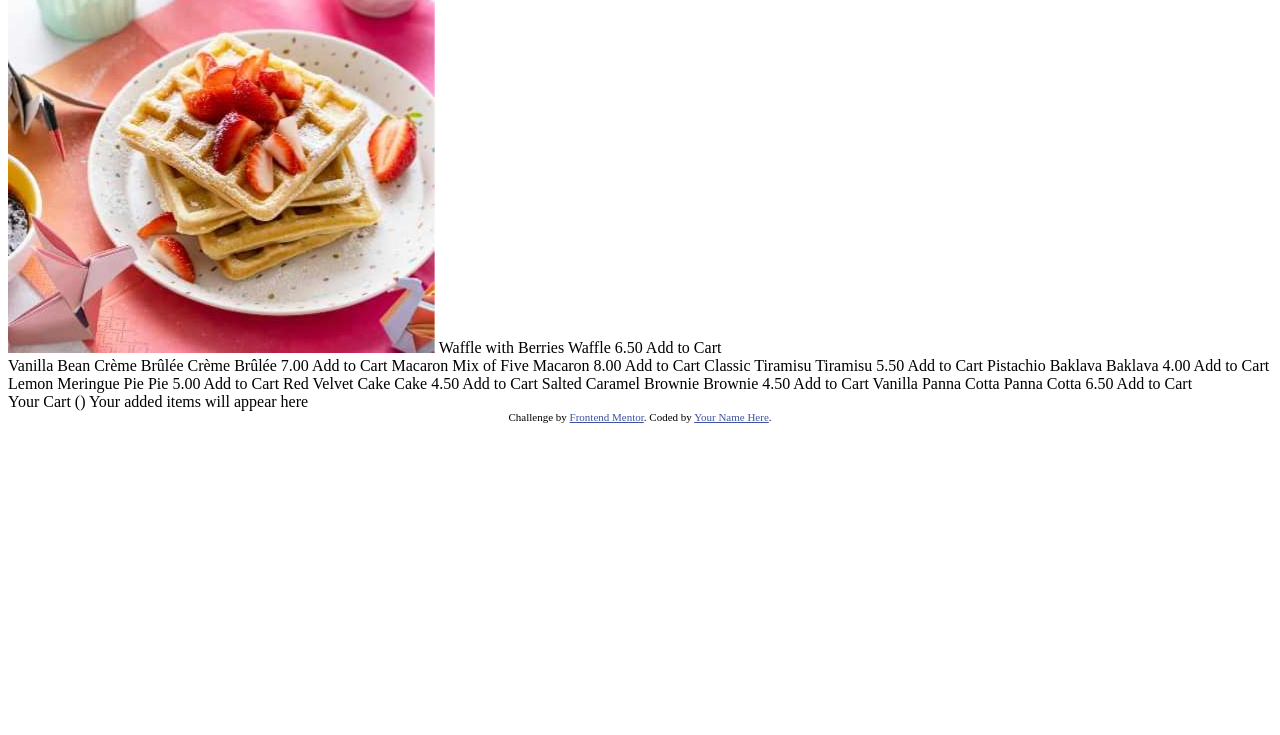
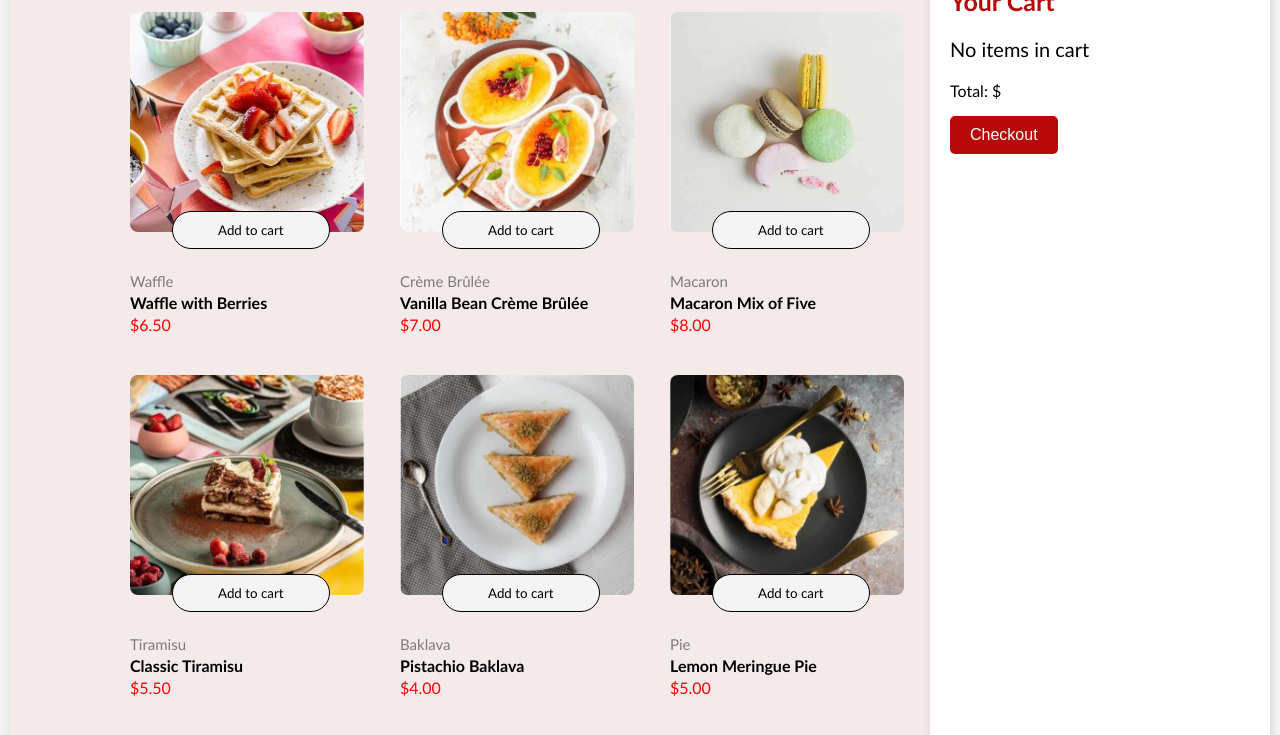
Before and after one commit to jzz1234/product_list_with_cart, a plain HTML site: page index.html in a window 1280 px wide. Shown: the part 130-865 px from the top of the page. Before the commit the page ends 800 px from the top, so only its background shows below. Drawn offline with Linux system fonts and the light colour scheme.

Commit message:
update all

```diff
--- a/index.html
+++ b/index.html
@@ -7,8 +7,8 @@
   <link rel="icon" type="image/png" sizes="32x32" href="./assets/images/favicon-32x32.png">
 
   <title>Frontend Mentor | Product list with cart</title>
+  <link rel ="stylesheet" href="style.css"> <!-- link to the stylesheet -->
 
-  <!-- Feel free to remove these styles or customise in your own stylesheet 👍 -->
   <style>
     .attribution { font-size: 11px; text-align: center; }
     .attribution a { color: hsl(228, 45%, 44%); }
@@ -16,62 +16,119 @@
 </head>
 <body>
 
-  <div class ="products">
-  <h3>Desserts</h3>
-    <div class ="product">
-      <img src="waffle.png" alt="waffle">
-      Waffle with Berries
-      Waffle
-      6.50
-      Add to Cart
-    </div>
+<div class ="main">
+        <div class ="products">
+          <h1>Dessert</h1>
+            <div class ="product">
+              <img src="waffle.jpg" alt="waffle">
+              <button onclick="addcart()"> Add to cart</button>
+              <p class ="p1"> Waffle </p>
+              <p class = "p2"> Waffle with Berries </p>
+              <p class = "price" id ="price"> $6.50 </p>
+            </div>
 
-  Vanilla Bean Crème Brûlée
-  Crème Brûlée
-  7.00
-  Add to Cart
+            <div class ="product">
+              <img src="creeme.jpg" alt="creeme">
+              <button onclick="addcart()">Add to cart</button>
+              <p class ="p1"> Crème Brûlée </p>
+              <p class = "p2">  Vanilla Bean Crème Brûlée </p>
+              <p class = "price" id ="price"> $7.00 </p>
+            </div>
 
-  Macaron Mix of Five
-  Macaron
-  8.00
-  Add to Cart
+            <div class ="product">
+              <img src="macaron.jpg" alt="macaron">
+              <button onclick="addcart()">Add to cart</button>
+              <p class ="p1"> Macaron </p>
+              <p class = "p2">  Macaron Mix of Five </p>
+              <p class = "price" id ="price"> $8.00 </p>
+            </div>
 
-  Classic Tiramisu
-  Tiramisu
-  5.50
-  Add to Cart
+            <div class ="product">
+              <img src="tiramisu.jpg" alt="tiramisu">
+              <button onclick="addcart()">Add to cart</button>
+              <p class ="p1"> Tiramisu </p>
+              <p class = "p2">  Classic Tiramisu </p>
+              <p class = "price" id ="price"> $5.50 </p>
+            </div>
 
-  Pistachio Baklava
-  Baklava
-  4.00
-  Add to Cart
+            <div class ="product">
+              <img src="baklava.jpg" alt="baklava">
+              <button onclick="addcart()">Add to cart</button>
+              <p class ="p1"> Baklava </p>
+              <p class = "p2">  Pistachio Baklava </p>
+              <p class = "price" id ="price"> $4.00 </p>
+            </div>
 
-  Lemon Meringue Pie
-  Pie
-  5.00
-  Add to Cart
 
-  Red Velvet Cake
-  Cake
-  4.50
-  Add to Cart
+            <div class ="product">
+              <img src="pie.jpg" alt="pie">
+              <button onclick="addcart()">Add to cart</button>
+              <p class ="p1"> Pie</p>
+              <p class = "p2">   Lemon Meringue Pie </p>
+              <p class = "price" id ="price"> $5.00 </p>
+            </div>
 
-  Salted Caramel Brownie
-  Brownie
-  4.50
-  Add to Cart
+            <div class ="product">
+              <img src="redvelvet.jpg" alt="red velvet cake">
+              <button onclick="addcart()">Add to cart</button>
+              <p class ="p1"> Red Velvet Cake </p>
+              <p class = "p2">  Classic Red Velvet Cake </p>
+              <p class = "price" id ="price"> $4.50 </p>
+            </div>
 
-  Vanilla Panna Cotta
-  Panna Cotta
-  6.50
-  Add to Cart
+            <div class ="product">
+              <img src="brownie.jpg" alt="brownie">
+              <button onclick="addcart()">Add to cart</button>
+              <p class ="p1"> Brownie </p>
+              <p class = "p2">Chocolate Fudge Brownie </p>
+              <p class = "price" id ="price"> $4.50 </p>
+            </div>
+
+            <div class ="product">
+              <img src="panna_cotta.jpg" alt="panna cotta">
+              <button onclick="addcart()"> Add to cart</button>
+              <p class ="p1"> Panna Cotta </p>
+              <p class = "p2"> Vanilla Panna Cotta </p>
+              <p class = "price" id ="price"> $6.50 </p>
+            </div>
+        </div>
+
+        <div class ="cart">
+              <h2 class ="pcart">Your Cart</h2>
+              <p class ="cartitems"> No items in cart <br> </p>
+              <p class ="totalprice"> Total: $<span id ="productPrice"> </span> </p>
+              <button class="checkoutbutton">Checkout</button>
+        </div>
 </div>
-  Your Cart (<!-- Quantity -->)
-  Your added items will appear here
 
-  <div class="attribution">
-    Challenge by <a href="https://www.frontendmentor.io?ref=challenge">Frontend Mentor</a>.
-    Coded by <a href="#">Your Name Here</a>.
-  </div>
+<script>
+  var cartItems = [];
+  var totalPrice = 0;
+
+  function addcart() {
+    var product = event.target.parentElement;
+    var productName = product.querySelector('.p1').textContent;
+    var productPrice = parseFloat(product.querySelector('.price').textContent.replace('$', ''));
+
+    cartItems.push({ name: productName, price: productPrice });
+    totalPrice += productPrice;
+
+    updateCartDisplay();
+  }
+
+  function updateCartDisplay() {
+
+    var cartItemsElement = document.querySelector('.cartitems');
+    var totalPriceElement = document.getElementById('productPrice');
+
+    if (cartItems.length === 0) {
+      cartItemsElement.textContent = 'No items in cart';
+      totalPriceElement.textContent = '$0.00';
+    } else {
+      cartItemsElement.textContent = cartItems.map(item => item.name).join(",");
+      totalPriceElement.textContent =  totalPrice.toFixed(2);
+    }
+  }
+</script>
 </body>
 </html>
--- a/style.css
+++ b/style.css
@@ -3,15 +3,112 @@
 }
 
 body{
-    font-family: Arial, sans-serif;
+    font-family:'Gill Sans', 'Gill Sans MT', Calibri, 'Trebuchet MS', sans-serif;
     margin: 0;
-    padding: 20px;
+    padding: 10px;
     background-color: #f4f4f4;
+    align-content: center;
+}
+
+.products {
+    display: flex;
+    gap: 10px;
+    max-width: 800px;
+    flex-wrap: wrap;
+    margin: 15px 100px;
+}
+
+.product{
+    width: 260px;
+    margin-top: 15px;
+
 }
 
 .product img{
     display: flex;
-    width: 20px;
-    height: 20px;
+    width: 90%;
+    height: 220px;
     object-fit: cover;
+    border-radius: 8px;
 }
+
+.p1{
+    font-size: 15px;
+    color: #7b7b7b;
+    margin-top: 40px;
+    margin-bottom: 3px;
+}
+
+.p2{
+    font-size: 16px;
+    color: #000;
+    font-weight: bold;
+     margin-top: 3px;
+        margin-bottom: 3px;
+}
+
+.price {
+    margin-top: 1px;
+    color: red;
+
+
+}
+
+.product button {
+    position: absolute;
+    background-color: #f4f4f4;
+    border-radius: 50px;
+    margin-left: 42px;
+    margin-top: -21px;
+    padding: 10px 45px;
+    border: 1px solid #000000;
+    font-family:'Gill Sans', 'Gill Sans MT', Calibri, 'Trebuchet MS', sans-serif;
+}
+
+h1{
+    margin: 10px 0px;
+    margin-bottom: 3px;
+    margin-right: 700px;
+}
+
+.cart {
+    width : 340px;
+    border-radius: 3px;
+    margin: 40px -110px;
+    padding: 5px 20px;
+    height: 3   00px;
+    box-shadow: 0 2px 10px rgba(0, 0, 0, 0.1);
+    background-color: white;
+}
+
+.pcart {
+    font-size: 25px;
+    color: #b70909;
+}
+
+.main{
+    display: flex;
+    gap: 10px;
+    max-width: 1380px;
+    margin: 20px auto;
+    border-radius: 8px;
+    box-shadow: 0 2px 10px rgba(0, 0, 0, 0.1);
+    background-color: #f5eaea;
+    padding: 20px;
+}
+
+.cartitems {
+    font-size: 20px;
+    color: #000;
+    margin-top: 10px;
+}
+
+.checkoutbutton {
+    background-color: #b70909;
+    color: white;
+    border: none;
+    padding: 10px 20px;
+    border-radius: 5px;
+    cursor: pointer;
+    font-size: 16px;
+}
```
Also changed, not shown: baklava.jpg (renamed from assets/images/image-baklava-desktop.jpg), brownie.jpg (renamed from assets/images/image-brownie-desktop.jpg), creeme.jpg (added), macaron.jpg (renamed from assets/images/image-macaron-tablet.jpg), panna_cotta.jpg (renamed from assets/images/image-panna-cotta-desktop.jpg), pie.jpg (renamed from assets/images/image-meringue-desktop.jpg), redvelvet.jpg (renamed from assets/images/image-cake-desktop.jpg), tiramisu.jpg (renamed from assets/images/image-tiramisu-desktop.jpg), waffle.jpg (renamed from waffle.png).
